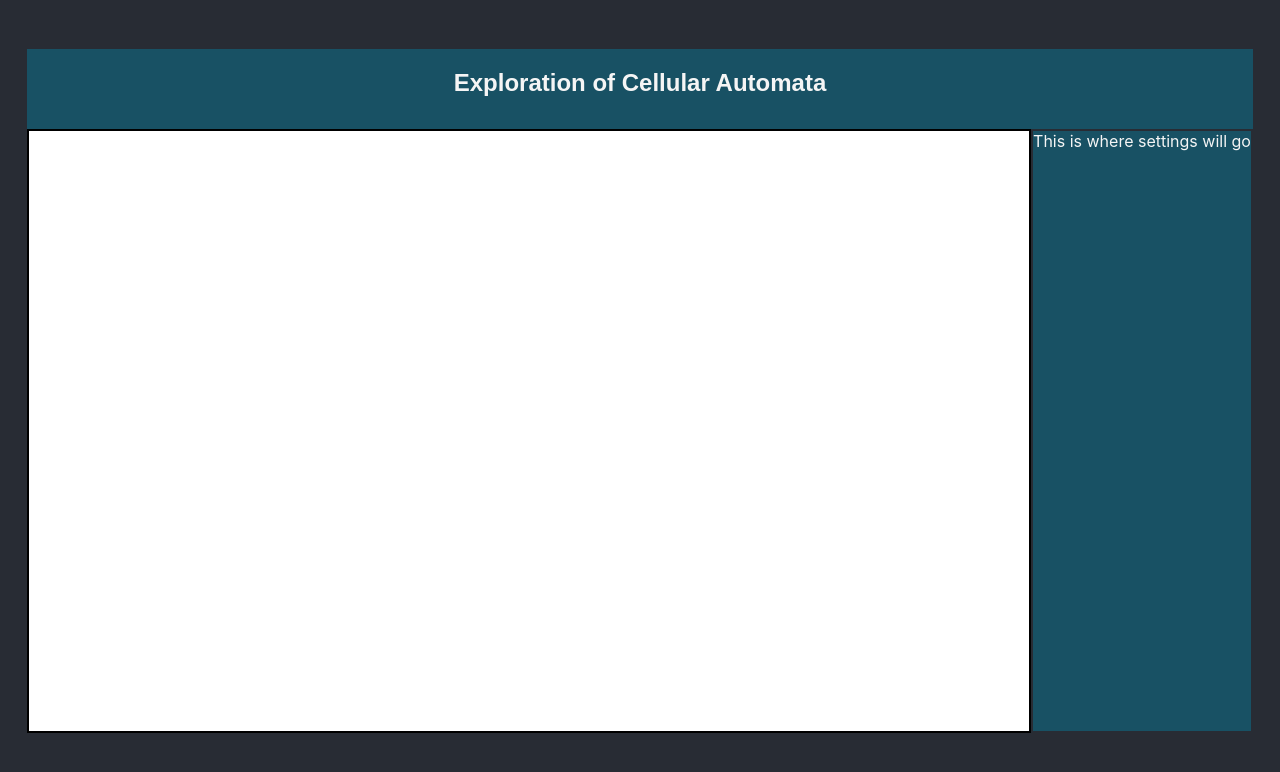
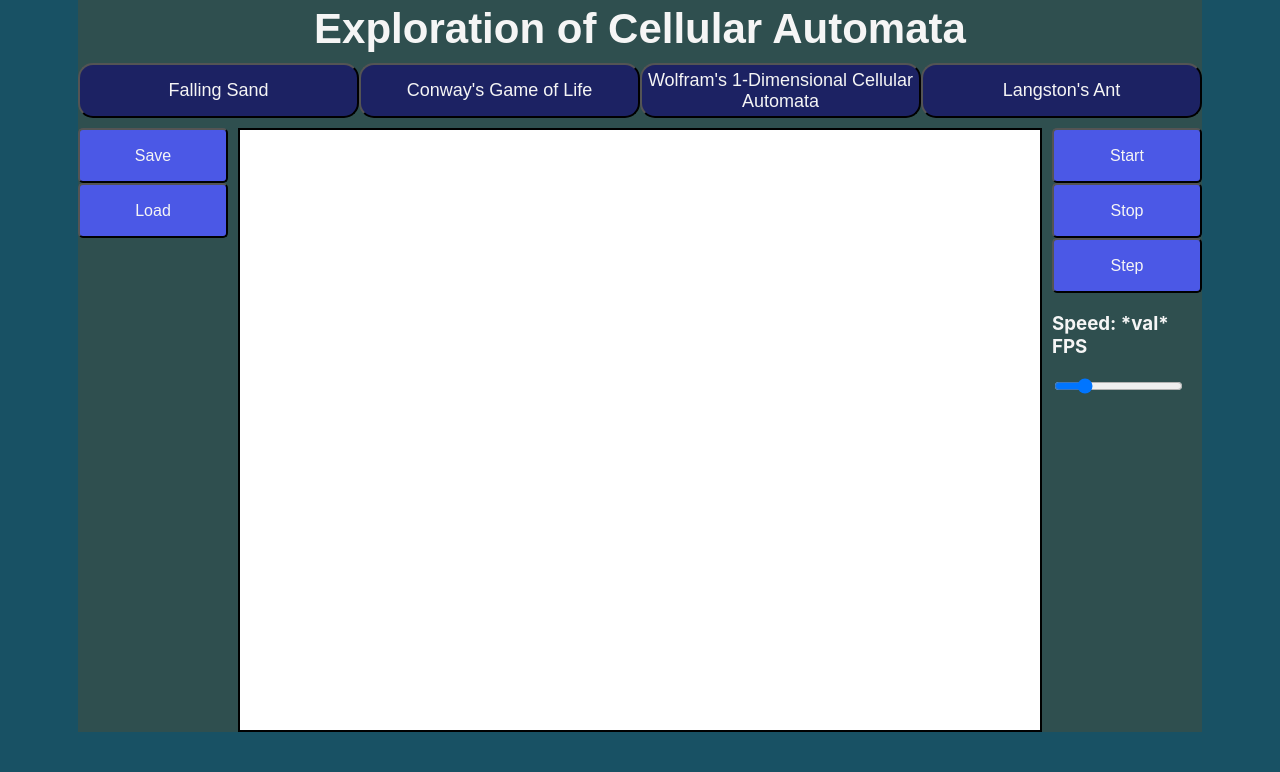
Before and after one commit to DavidMBurke/Cellular-Automata, a React (Create React App) app: page / in a window 1280 px wide. Shown: the top 772 px of the page. Built offline with nearby package versions, Linux system fonts and the light colour scheme.

Commit message:
Almost got conway working

```diff
--- a/public/index.html
+++ b/public/index.html
@@ -27,7 +27,6 @@
     <title>React App</title>
   </head>
   <body>
-    <noscript>You need to enable JavaScript to run this app.</noscript>
     <div id="root"></div>
     <!--
       This HTML file is a template.
--- a/src/App.js
+++ b/src/App.js
@@ -6,14 +6,42 @@ function App() {
   return (
     <div>
       <nav>
-        <h1>Exploration of Cellular Automata</h1>
+        <h1 className={"banner"}>Exploration of Cellular Automata</h1>
+        <div className="horizontal">
+          <button className={"nav-button"}>Falling Sand</button>
+          <button className={"nav-button"}>Conway's Game of Life</button>
+          <button className={"nav-button"}>
+            Wolfram's 1-Dimensional Cellular Automata
+          </button>
+          <button className={"nav-button"}>Langston's Ant</button>
+        </div>
       </nav>
-      <columns>
-      <Canvas id="learningCanvas" />
-      <settings>
-        This is where settings will go
-      </settings>
-      </columns>
+      <div className={"columns"}>
+        <div className={"info"}>
+          <button className={"settings-button"}>Save</button>
+          <button className={"settings-button"}>Load</button>
+        </div>
+        <Canvas id="learningCanvas" />
+
+        <div className={"settings"}>
+          <button className={"settings-button"}>Start</button>
+          <button className={"settings-button"}>Stop</button>
+          <button className={"settings-button"}>Step</button>
+          <h3>Speed: *val* FPS</h3>
+          <div>
+            <div class="slidecontainer">
+              <input
+                type="range"
+                min="0"
+                max="25"
+                value="5"
+                class="slider"
+                id="speedSlider"
+              />
+            </div>
+          </div>
+        </div>
+      </div>
     </div>
   );
 }
--- a/src/Canvas.js
+++ b/src/Canvas.js
@@ -1,53 +1,129 @@
-import React, {useEffect, useState, useRef} from 'react';
+import React, { useEffect, useState, useRef } from "react";
 export default function Canvas() {
-
-    const canvasRef = useRef(null);
+  const canvasRef = useRef(null);
   const contextRef = useRef(null);
   const [isDrawing, setIsDrawing] = useState(false);
+  const width = 800;
+  const height = 600;
+  let grid = makeGrid(width * 0.1, height * 0.1);
+  let nextGrid = makeGrid(width * 0.1, height * 0.1);
+  randomizeGrid(grid);
 
   useEffect(() => {
     const canvas = canvasRef.current;
-    canvas.width = 1000//window.innerWidth * .5;
-    canvas.height = 600//window.innerHeight * .5;
-    canvas.style.width = 1000//`${window.innerWidth} * .5 px`;
-    canvas.style.height = 600//`${window.innerHeight} * .5 px`;
+    canvas.width = width; //window.innerWidth * .5;
+    canvas.height = height; //window.innerHeight * .5;
+    canvas.style.width = width; //`${window.innerWidth} * .5 px`;
+    canvas.style.height = height; //`${window.innerHeight} * .5 px`;
 
     const context = canvas.getContext("2d");
-    context.scale(1,1);
-    context.lineCap = "round";
+    context.scale(1, 1);
+    context.lineCap = "butt";
     context.strokeStyle = "black";
     context.lineWidth = 1;
     contextRef.current = context;
-  }, [])
+  }, []);
 
-  const startDrawing = ({nativeEvent}) => {
-    const {offsetX, offsetY} = nativeEvent;
+  const startDrawing = ({ nativeEvent }) => {
+    const { offsetX, offsetY } = nativeEvent;
     contextRef.current.beginPath();
     contextRef.current.moveTo(offsetX, offsetY);
     setIsDrawing(true);
-  }
+  };
 
   const finishDrawing = () => {
     contextRef.current.closePath();
+
     setIsDrawing(false);
-  }
+  };
 
-  const draw = ({nativeEvent}) => {
-    if(!isDrawing){
-      return
+  const draw = ({ nativeEvent }) => {
+    iterate(grid, nextGrid);
+    grid = nextGrid;
+    // randomizeGrid(grid);
+    for (let i = 0; i < width * 0.1; i++) {
+      for (let j = 0; j < height * 0.1; j++) {
+        if (grid[i][j]) {
+          drawPixel("black", contextRef.current, i, j);
+        } else {
+          drawPixel("white", contextRef.current, i, j);
+        }
+      }
     }
-    const {offsetX, offsetY} = nativeEvent;
-    contextRef.current.lineTo(offsetX, offsetY);
-    contextRef.current.stroke();
-  }
+  };
 
   return (
     <canvas
       id="learningCanvas"
-      onMouseDown={startDrawing}
+      onMouseDown={draw}
       onMouseUp={finishDrawing}
-      onMouseMove={draw}
       ref={canvasRef}
     />
-  )
+  );
 }
+
+function makeGrid(cols, rows) {
+  let arr = new Array(cols);
+  for (let i = 0; i < arr.length; i++) {
+    arr[i] = new Array(rows);
+  }
+  return arr;
+}
+
+function randomizeGrid(arr) {
+  for (let i = 0; i < arr.length; i++) {
+    for (let j = 0; j < arr[0].length; j++) {
+      arr[i][j] = Math.floor(Math.random() * 10);
+    }
+  }
+  console.log(scan(arr, 1, 1));
+}
+
+function iterate(arr, nextArr) {
+    console.log("iterate")
+  for (let i = 1; i < arr.length - 1; i++) {
+    for (let j = 1; j < arr[0].length - 1; j++) {
+      let count = scan(arr, i, j);
+      console.log("count:", count)
+      if (arr[i][j] === 1) {
+        if (count === 2 || count === 3) {
+          nextArr[i][j] = 1;
+          console.log("alive to alive")
+        } else {
+          nextArr[i][j] = 0;
+          console.log("alive to dead")
+        }
+      }
+      else {
+        if (count === 3) {
+          nextArr[i][j] = 1;
+          console.log("dead to alive")
+        } else {
+          nextArr[i][j] = 0;
+          console.log("dead to dead")
+
+        }
+      }
+    }
+  }
+}
+
+function scan(arr, x, y) {
+  let count = 0;
+  for (let i = -1; i < 2; i++) {
+    for (let j = -1; j < 2; j++) {
+      if (arr[x + i][y + j] === 1) {
+        count++;
+      }
+    }
+  }
+  if (arr[x][y] === 1) {
+    count--;
+  }
+  return count;
+}
+
+function drawPixel(color, canvas, i, j) {
+  canvas.fillStyle = color;
+  canvas.fillRect(i * 10, j * 10, 10, 10);
+}
--- a/src/Style.css
+++ b/src/Style.css
@@ -1,36 +1,13 @@
-.html {
-  background-color: #282c34;
-  padding: 5%
+#root {
+  background-color: darkslategrey;
 }
 
 .App {
   text-align: center;
 }
 
-.App-logo {
-  height: 40vmin;
-  pointer-events: none;
-}
-
-@media (prefers-reduced-motion: no-preference) {
-  .App-logo {
-    animation: App-logo-spin infinite 10s alternate;
-  }
-}
-
-.App-header {
-  background-color: #282c34;
-  min-height: 100vh;
-  display: flex;
-  flex-direction: column;
-  align-items: center;
-  justify-content: center;
-  font-size: calc(10px + 2vmin);
-  color: white;
-}
-
 .App-link {
-  color: #61dafb;
+  color: #27697b;
 }
 
 .Centered-text {
@@ -38,18 +15,8 @@
   justify-self: center;
 }
 
-@keyframes App-logo-spin {
-  from {
-    transform: rotate(0deg);
-  }
-  to {
-    transform: rotate(60deg);
-  }
-
-}
-
 body {
-  background-color: #282c34;
+  background-color: rgb(24, 81, 100);
   display: flex;
   justify-content: center;
 }
@@ -57,28 +24,81 @@ body {
 canvas{
   background-color: white;
   border: solid black 2px;
+  margin-left: 10px;
+  margin-right: 10px;
 }
 
-nav{
-  margin-top: 4%;
-  height: 80px;
-  background-color: rgb(24, 81, 100);
+nav {
+  flex-direction: column;
   color: whitesmoke;
   display: flex;
   justify-content: center;
   text-align: center;
   font-family: 'Arial';
-  font-size: 18;
+  font-size: 28px;
 }
 
-columns{
+
+.settings-button{
+  padding: 5px;
+  color: rgb(0, 0, 0);
+  border-radius: 5px;
+  background-color: rgb(75, 88, 230);
+  color: whitesmoke;
+  font-size: medium;
+  width: 100%;
+  height: 55px;
+  font-size: 1em;
+}
+.nav-button{
+  margin-top: 5px;
+  margin-bottom: 10px;
+  padding: 5px;
+  color: rgb(0, 0, 0);
+  border-radius: 15px;
+  background-color: rgb(28, 34, 99);
+  color: whitesmoke;
+  font-size: medium;
+  width: 100%;
+  height: 55px;
+  font-size: 18px;
+}
+.columns{
   display: flex;
-  justify-content: left;
+  flex-direction: row;
 }
-settings{
-  background-color: rgb(24, 81, 100);
-  height: 100%;
-  border: 2px solid #282c34;
+
+.vertical{
+  display: flex;
+  flex-direction: column;
+}
+
+.horizontal{
+  display: flex;
+  flex-direction: row;
+}
+
+.tickermarks{
+  text-align: center;
+  font-size: .1vw;
+}
+
+.settings{
+  display: flex;
+  flex-direction: column;
+  height: 600px;
+  width: 150px;
+  color: whitesmoke;
+}
+
+.info{
+  display: flex;
+  flex-direction: column;
   height: 600px;
   color: whitesmoke;
+  width: 150px;
 }
+
+h1 {
+  margin: 5px;
+}
```
Also changed, not shown: src/GameOfLife.js (added, +20 -0 lines).
